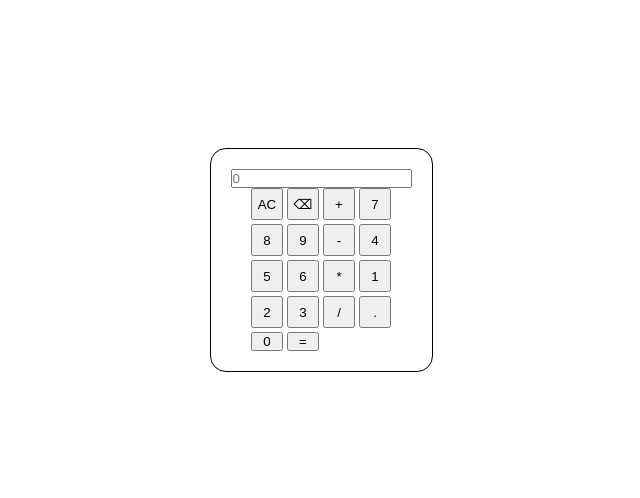
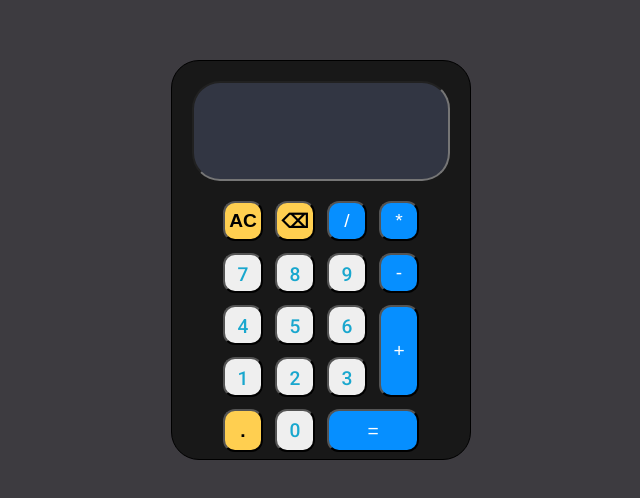
Before and after one commit to KaC-2004/standard-calculator, a plain HTML site: page frontend/index.html in a window 1280 px wide. Shown: the part 140-638 px from the top of the page, without its empty margins (319-959 px from the left). Drawn offline with Linux system fonts and the light colour scheme.

Commit message:
updated stylesheets

```diff
--- a/frontend/assets/css/styles.css
+++ b/frontend/assets/css/styles.css
@@ -3,6 +3,7 @@
     padding: 0;
     margin: 0;
     box-sizing: border-box;
+
 }
 
 body{
@@ -11,21 +12,69 @@ body{
     display: flex;
     justify-content: center;
     align-items: center;
+    background-color: #3D3B40;
+}
+
+#display-screen-container{
+    display: flex;
+    justify-content: center;
+    padding-bottom: 20px;
+}
+
+#display-screen{
+    height: 100px;
+    width: 100em;
+    border-radius: 28px;
+    background-color: #323643;
 }
 
 #container{
+    width: 300px;
+    height: 400px;
     border: 1px solid;
     padding: 20px;
-    border-radius: 16px;
+    border-radius: 28px;
+    background-color: #181818;
 }
 
 .keyBtns{
     display: grid;
     justify-content: center;
-    grid-template-rows: repeat(4, 32px);
-    grid-template-columns: repeat(4, 32px);
-    grid-gap: 4px;
+    grid-template-rows: repeat(4, 40px);
+    grid-template-columns: repeat(4, 40px);
+    grid-gap: 12px;
+    border-radius: 100px;
+}
 
+.numBtns{
+    padding: 8px;
+    color: #19A7CE;
+    font-size: larger;
+    font-family: "Roboto", sans-serif;
+    font-weight: 500;
+    border-radius: 12px;
+}
+
+#item-addition{
+    grid-area: 3/4/5/4;
+}
+
+#item-equals{
+    grid-area: 5/3/5/5;
+}
+
+.operators{
+    color: #ffffff;
+    background-color: #068FFF;
+    font-size: larger;
+    border-radius: 12px;
+}
+
+.item-otherfn{
+    background-color: #FFCF50;
+    font-size: larger;
+    font-weight: 800;
+    border-radius: 12px;
 }
 
 #child-clear-all{
--- a/frontend/index.html
+++ b/frontend/index.html
@@ -4,33 +4,35 @@
     <meta charset="UTF-8">
     <meta name="viewport" content="width=device-width, initial-scale=1.0">
     <title>my-std-Calculator</title>
+    <link href="https://fonts.googleapis.com/css2?family=Roboto:wght@100;300;400;500;700;900&display=swap" rel="stylesheet">
     <link rel="stylesheet" href="./assets/css/styles.css">
 </head>
 <body>
     <div id="container">
-        <div>
-            <input type="text" name="" id="" placeholder="0" readonly>
+        <div id="display-screen-container">
+            <input id="display-screen" type="text" name="" id="" readonly>
         </div>
 
         <div class="keyBtns">
-            <button id="child-clear-all">AC</button>
-            <button>⌫</button>
-            <button>+</button>
-            <button>7</button>
-            <button>8</button>
-            <button>9</button>
-            <button>-</button>
-            <button>4</button>
-            <button>5</button>
-            <button>6</button>
-            <button>*</button>
-            <button>1</button>
-            <button>2</button>
-            <button>3</button>
-            <button>/</button>
-            <button>.</button>
-            <button>0</button>
-            <button>=</button>
+            <button id="child-clear-all" class="item-otherfn">AC</button>
+            <button class="item-otherfn">⌫</button>
+            <button class="operators">/</button>
+            <button class="operators">*</button>
+            <button class="numBtns">7</button>
+            <button class="numBtns">8</button>
+            <button class="numBtns">9</button>
+            <button class="operators">-</button>
+            <button class="numBtns">4</button>
+            <button class="numBtns">5</button>
+            <button class="numBtns">6</button>
+            <button id="item-addition" class="operators">+</button>
+            <button class="numBtns">1</button>
+            <button class="numBtns">2</button>
+            <button class="numBtns">3</button>
+
+            <button class="item-otherfn">.</button>
+            <button class="numBtns">0</button>
+            <button id="item-equals" class="operators">=</button>
         </div>
     </div>
     <script src="./assets/js/script.js"></script>
```
Also changed, not shown: frontend/assets/img/calculatorUI.jpg (added).
